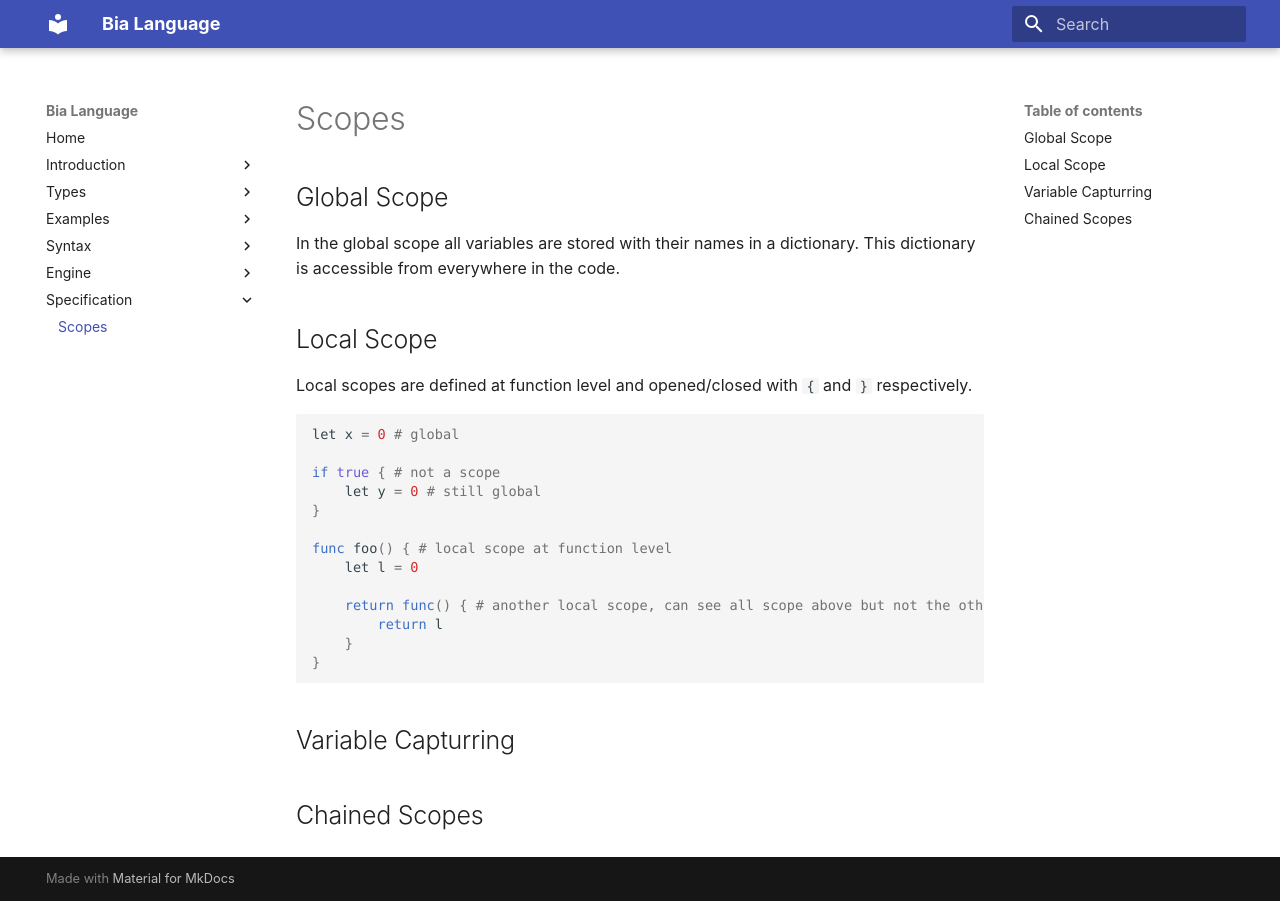
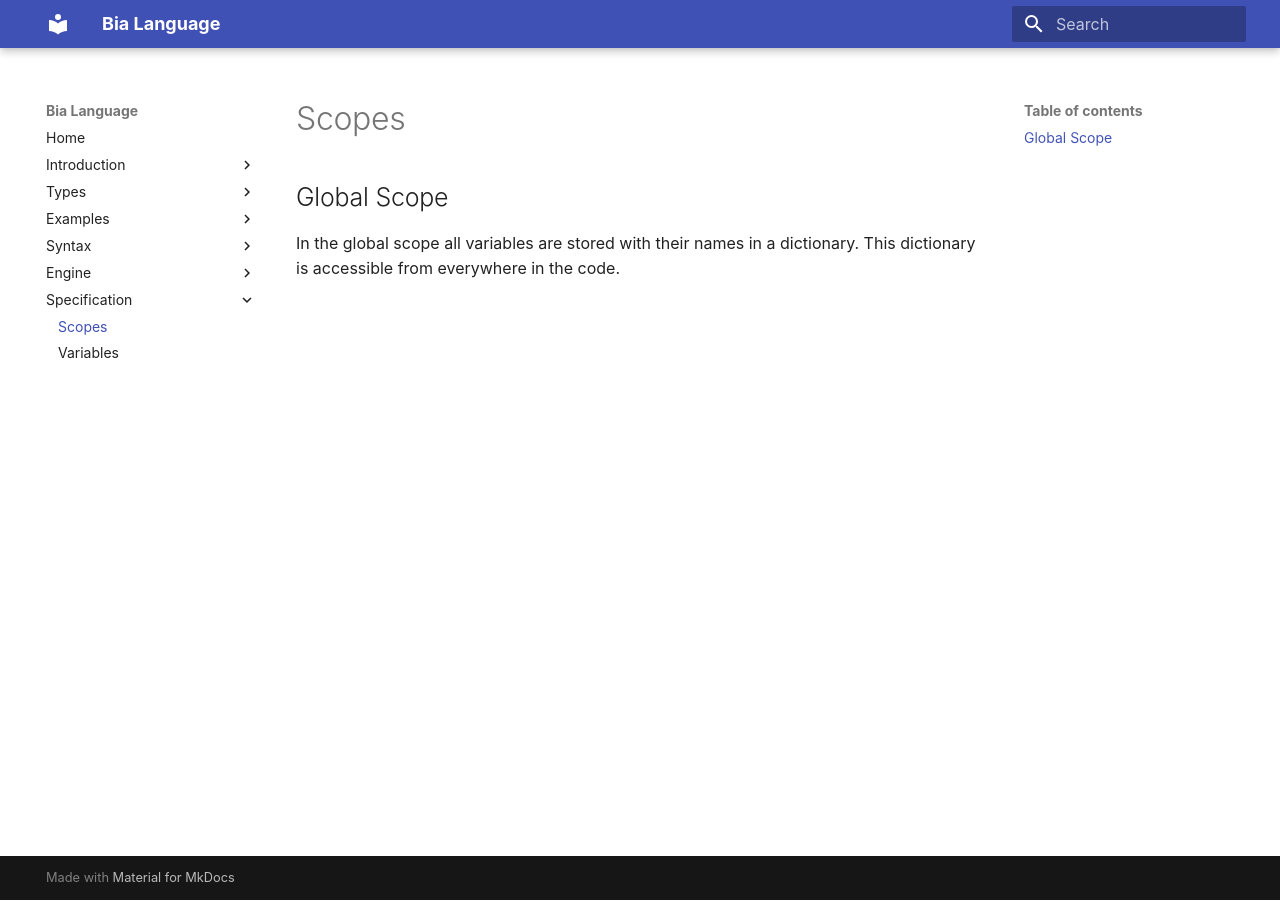
Before and after one commit to bialang/bia-wiki, an MkDocs documentation site: the page built from docs/Specification/Scopes.md, in a window 1280 px wide. Built offline with MkDocs 1.6.1 and Material for MkDocs 9.7.7, drawn with Linux system fonts in a browser that asks for light colours.

Commit message:
Update specification

````diff
--- a/docs/Specification/Scopes.md
+++ b/docs/Specification/Scopes.md
@@ -3,27 +3,3 @@
 ## Global Scope
 
 In the global scope all variables are stored with their names in a dictionary. This dictionary is accessible from everywhere in the code.
-
-## Local Scope
-
-Local scopes are defined at function level and opened/closed with `{` and `}` respectively.
-
-```bia
-let x = 0 # global
-
-if true { # not a scope
-	let y = 0 # still global
-}
-
-func foo() { # local scope at function level
-	let l = 0
-
-	return func() { # another local scope, can see all scope above but not the other way around
-		return l
-	}
-}
-```
-
-## Variable Capturring
-
-## Chained Scopes
--- a/mkdocs.yml
+++ b/mkdocs.yml
@@ -23,7 +23,6 @@ nav:
     - Hello World: Examples/Hello World.md
   - Syntax:
     - Comments: Syntax/Comments.md
-    - Syntax: Syntax/Syntax.md
     - Operators: Syntax/Operators.md
   - Engine:
     - Engine: Engine/Engine.md
@@ -31,3 +30,4 @@ nav:
     - Op Codes: Engine/Op Codes.md
   - Specification:
     - Scopes: Specification/Scopes.md
+    - Variables: Specification/Variables.md
````
Also changed, not shown: docs/Syntax/Syntax.md (deleted, +0 -3 lines), docs/Specification/Variables.md (line endings or trailing spaces).
